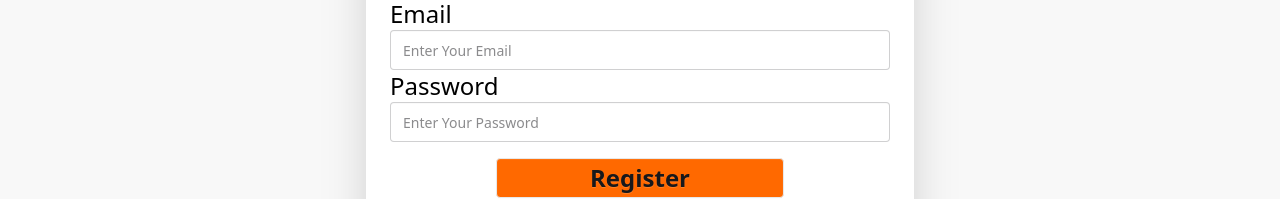
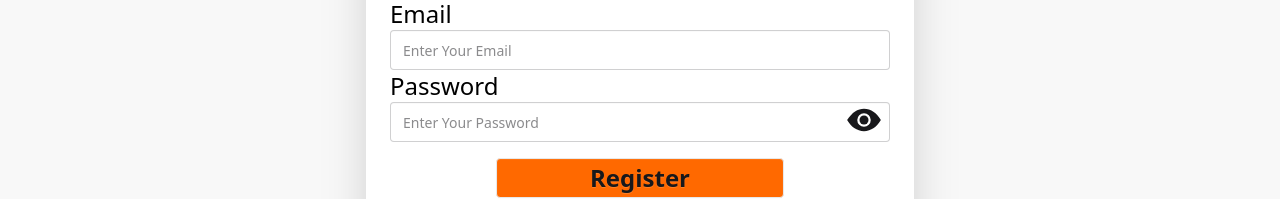
Before and after one commit to AtiqurRahmanAtik/EResturant_Clinet, a React (Vite) app: page /register in a window 1280 px wide. Shown: the part 290-489 px from the top of the page. Built offline with nearby package versions, Linux system fonts and the light colour scheme; no server answers.

Commit message:
compelete inpute feild show and hide Eye icon funcanality

```diff
--- a/src/Components/Navbar.jsx
+++ b/src/Components/Navbar.jsx
@@ -68,9 +68,7 @@ const Navbar = () => {
     </ul>
   </div>
 
-  {/* <div className="navbar-end">
-    <Link to={'/login'}> <button className="btn bg-orange-500 text-2xl border-none">Login</button></Link>
-  </div>  */}
+
 
   {/* bag Icon */}
 
@@ -82,8 +80,8 @@ const Navbar = () => {
 
 <div className="navbar-end">
 <div  className="dropdown dropdown-end">
-<div tabIndex={0} role="button" className="btn btn-ghost btn-circle avatar">
-  <div className="w-10 rounded-full">
+<div tabIndex={0} role="button" className="btn w-14 btn-ghost btn-circle  avatar">
+  <div className="w-14  rounded-full">
     <img
       alt="Tailwind CSS Navbar component"
       src={user?.photoURL}  />
@@ -93,13 +91,13 @@ const Navbar = () => {
   tabIndex={0}
   className="menu menu-sm dropdown-content bg-base-100 rounded-box z-1 mt-3 w-52 p-2 shadow">
   <li>
-    <a className="justify-between">
+    <a className="justify-between hover:bg-amber-200 text-xl">
      {user?.displayName}
 
     </a>
   </li>
-  <li><a>Settings</a></li>
-  <li><button onClick={handleLogOut}>Logout</button></li>
+  <li><a className="hover:bg-amber-200 text-xl">Settings</a></li>
+  <li><button className="hover:bg-amber-200 text-xl" onClick={handleLogOut}>Logout</button></li>
 </ul>
 </div>
 
--- a/src/Components/Pages/Register.jsx
+++ b/src/Components/Pages/Register.jsx
@@ -1,17 +1,22 @@
 
-import { useContext } from "react";
+import { useContext, useState } from "react";
 import { Link, useNavigate } from "react-router";
 import { AuthContext } from "../Provider/AuthProvider";
 import axios from "axios";
 import { toast, } from "react-toastify";
 import Swal from "sweetalert2";
 import { FcGoogle } from "react-icons/fc";
+import { BsEyeSlashFill } from "react-icons/bs";
+import { IoEyeSharp } from "react-icons/io5";
+
 
 
 const Register = () => {
 
     const { RegisterUser} = useContext(AuthContext);
     const {GoogleSingIn} = useContext(AuthContext);
+    const [show, SetShow] = useState(true);
+    console.log('show', show)
 
     const navigate = useNavigate();
 
@@ -100,6 +105,13 @@ const Register = () => {
     }
 
 
+    // handleEyeButton
+    const handleEyeButton = ()=>{
+
+      SetShow(!show);
+    }
+
+
 
   return (
     <div>
@@ -132,15 +144,24 @@ const Register = () => {
                   className="input w-full"
                   placeholder="Enter Your Email"
                 />
+                <div className="relative ">
                 <label className="fieldset-label text-2xl text-black">
                   Password
                 </label>
+
                 <input
-                  type="password"
+                  type={show ? "text" : "password" }
                   name="password"
                   className="input w-full"
                   placeholder="Enter Your Password"
                 />
+
+
+               {
+                show ?  <IoEyeSharp onClick={handleEyeButton} className="text-4xl absolute bottom-1 right-2"> </IoEyeSharp> :    <BsEyeSlashFill onClick={handleEyeButton} className="text-4xl absolute bottom-1 right-2"></BsEyeSlashFill>
+               }
+                </div>
+
 
                 <div className="text-center">
                   <button className="btn bg-orange-500 text-2xl mt-4 w-2xs">
```
